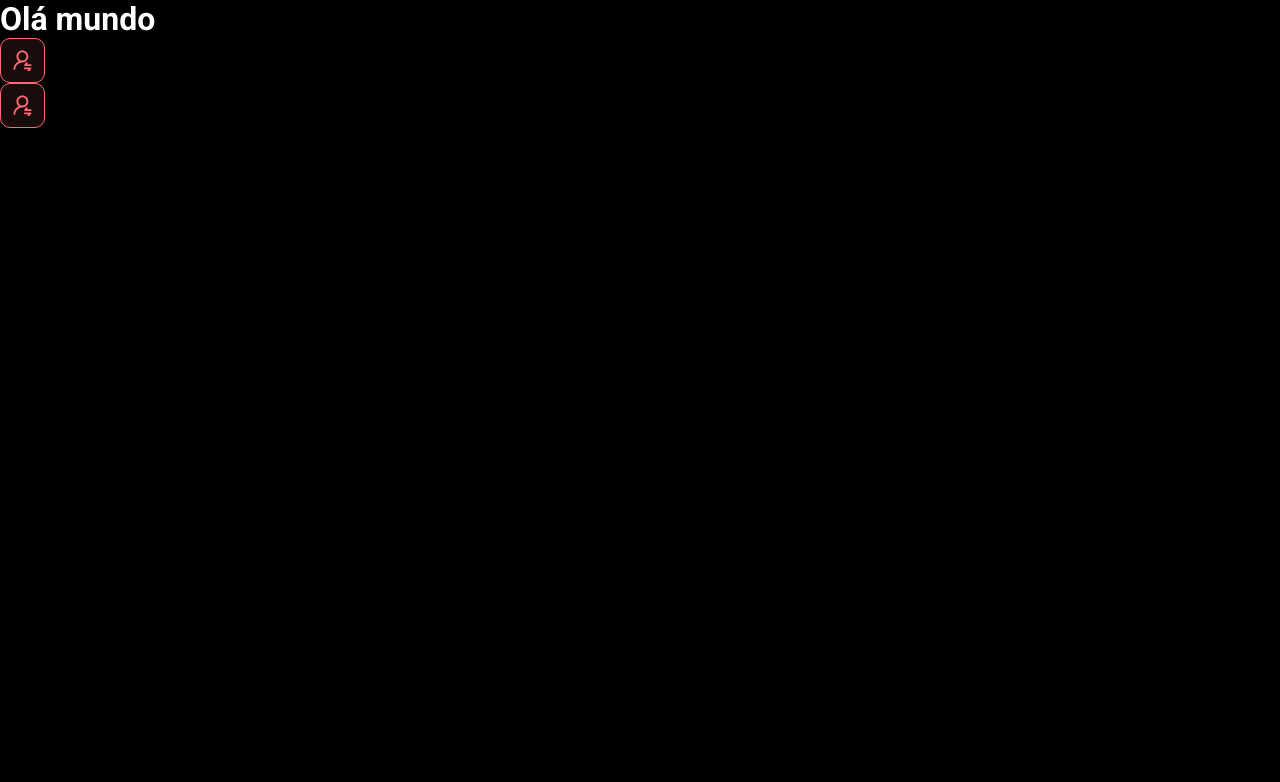
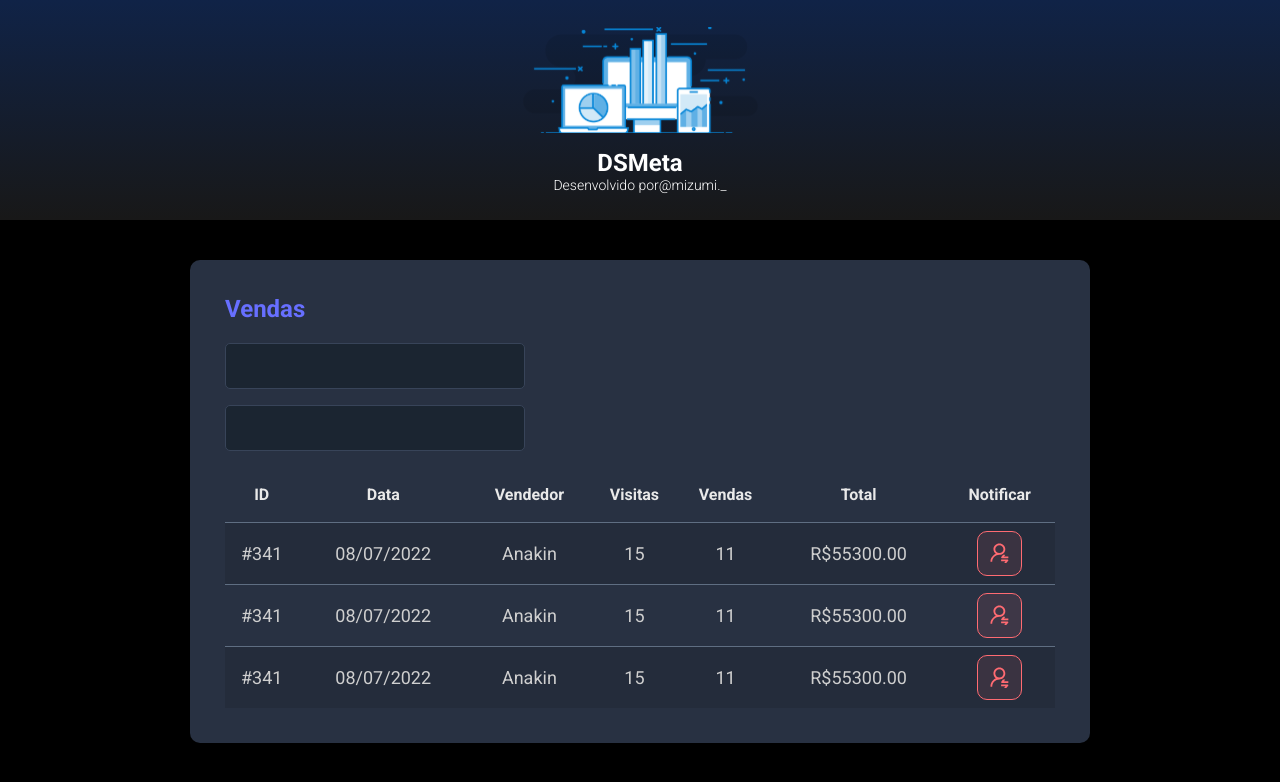
Before and after one commit to MariMiks/DSMeta, a React (Vite) app in the folder frontend/: page / in a window 1280 px wide. Shown: the top 782 px of the page. Built offline with nearby package versions, Linux system fonts and the light colour scheme.

Commit message:
Adicionando componentes Header e SalesCard

```diff
--- a/frontend/src/App.tsx
+++ b/frontend/src/App.tsx
@@ -1,11 +1,18 @@
+import Header from "./components/Header"
 import NotificationButton from "./components/NotificationButton"
+import SalesCard from "./components/SalesCard"
 
 function App() {
   return (
     <>
-      <h1>Olá mundo</h1>
-      <NotificationButton />
-      <NotificationButton />
+      <Header />
+      <main>
+        <section id="sales">
+          <div className="card-container">
+            <SalesCard />
+          </div>
+        </section>
+      </main>
     </>
   )
 }
--- /dev/null
+++ b/frontend/src/components/Header/index.tsx
@@ -0,0 +1,22 @@
+import logo from '../../assets/img/logo-DSMeta.svg'
+import './styles.css'
+
+function Header() {
+   return (
+      <>
+         <header>
+            <div className="logo-container">
+               <img src={logo} alt="logo DSMeta"/>
+                  <h1>DSMeta</h1>
+                  <p>Desenvolvido por
+                     <a href="https://www.instagram.com/mizumi._/" target="_blank">
+                        @mizumi._
+                     </a>
+                  </p>
+            </div>
+         </header>
+      </>
+   )
+}
+
+export default Header
--- /dev/null
+++ b/frontend/src/components/Header/styles.css
@@ -0,0 +1,24 @@
+header {
+   display: flex;
+   align-items: center;
+   justify-content: center;
+   height: 220px;
+   background: linear-gradient(180deg, #102347 0%, #181818 100%);
+}
+
+.logo-container {
+   display: flex;
+   flex-direction: column;
+   align-items: center;
+   justify-content: center;
+}
+
+.logo-container h1 {
+   margin-top: 15px;
+   font-size: 24px;
+}
+
+.logo-container p {
+   font-size: 14px;
+   font-weight: 300;
+}
--- /dev/null
+++ b/frontend/src/components/SalesCard/index.tsx
@@ -0,0 +1,83 @@
+import NotificationButton from '../NotificationButton'
+import './styles.css'
+
+function SalesCard() {
+   return (
+      <>
+         <div className="card">
+            <h2 className="sales-title">Vendas</h2>
+            <div>
+               <div className="form-control-container">
+                  <input className="form-control" type="text" />
+               </div>
+
+               <div className="form-control-container">
+                  <input className="form-control" type="text" />
+               </div>
+            </div>
+
+            <div>
+               <table className="sales-table">
+                  <thead>
+                     <tr>
+                        <th className="show992">ID</th>
+                        <th className="show576">Data</th>
+                        <th>Vendedor</th>
+                        <th className="show992">Visitas</th>
+                        <th className="show992">Vendas</th>
+                        <th>Total</th>
+                        <th>Notificar</th>
+                     </tr>
+                  </thead>
+                  <tbody>
+                     <tr>
+                        <td className="show992">#341</td>
+                        <td className="show576">08/07/2022</td>
+                        <td>Anakin</td>
+                        <td className="show992">15</td>
+                        <td className="show992">11</td>
+                        <td>R$55300.00</td>
+                        <td>
+                           <div className="red-btn-container">
+                              <NotificationButton />
+                           </div>
+                        </td>
+                     </tr>
+
+                     <tr>
+                        <td className="show992">#341</td>
+                        <td className="show576">08/07/2022</td>
+                        <td>Anakin</td>
+                        <td className="show992">15</td>
+                        <td className="show992">11</td>
+                        <td>R$55300.00</td>
+                        <td>
+                           <div className="red-btn-container">
+                              <NotificationButton />
+                           </div>
+                        </td>
+                     </tr>
+
+                     <tr>
+                        <td className="show992">#341</td>
+                        <td className="show576">08/07/2022</td>
+                        <td>Anakin</td>
+                        <td className="show992">15</td>
+                        <td className="show992">11</td>
+                        <td>R$55300.00</td>
+                        <td>
+                           <div className="red-btn-container">
+                              <NotificationButton />
+                           </div>
+                        </td>
+                     </tr>
+                  </tbody>
+               </table>
+            </div>
+
+         </div>
+      </>
+   )
+}
+
+export default SalesCard
--- /dev/null
+++ b/frontend/src/components/SalesCard/styles.css
@@ -0,0 +1,99 @@
+.card {
+   padding: 30px 10px;
+   border-radius: 10px;
+   background-color: #283142;
+}
+
+.sales-title {
+   margin-bottom: 20px;
+   color: #676FFF;
+   font-size: 24px;
+   font-weight: 700;
+}
+
+.form-control-container {
+   max-width: 300px;
+   margin-bottom: 16px;
+}
+
+.form-control {
+   width: 100%;
+   height: 46px;
+   padding: 0 20px;
+   font-size: 18px;
+   color: #9AAABE;
+   background-color: #1B2531;
+   border: 1px solid #384459;
+   border-radius: 5px;
+}
+
+.sales-table {
+   width: 100%;
+   border-spacing: 0;
+   border-collapse: collapse;
+}
+
+.sales-table thead {
+   height: 55px;
+   font-size: 16px;
+   font-weight: 700;
+   color: #E9E9E9;
+}
+
+.sales-table tbody {
+   text-align: center;
+   font-size: 14px;
+   font-weight: 400;
+   color: #CFCFCF;
+}
+
+.sales-table tbody tr {
+   height: 74px;
+   border-top: 1px solid #5F6E82;
+}
+
+.sales-table tbody tr:nth-child(odd) {
+   background-color: #242C3B;
+}
+
+.sales-table tbody tr:hover>td {
+   background-color: #384459;
+}
+
+.red-btn-container{
+   display: flex;
+   align-items: center;
+   justify-content: center;
+}
+
+.show576{
+   display: none;
+}
+
+.show992{
+   display: none;
+}
+
+@media (min-width: 576px){
+   .show576{
+      display: table-cell;
+   }
+
+   .card{
+      padding: 35px;
+   }
+
+   .sales-table tbody{
+      font-size: 18px;
+   }
+
+   .sales-table tbody tr {
+      height: 62px;
+   }
+}
+
+@media (min-width: 992px){
+   .show992{
+      display: table-cell;
+   }
+}
--- a/frontend/src/index.css
+++ b/frontend/src/index.css
@@ -19,3 +19,13 @@
   color: unset;
   text-decoration: none;
 }
+
+#sales {
+  padding: 40px 10px;
+}
+
+.card-container {
+  width: 100%;
+  max-width: 900px;
+  margin: 0 auto;
+}
```
Also changed, not shown: frontend/src/assets/img/logo-DSMeta.svg (added).
